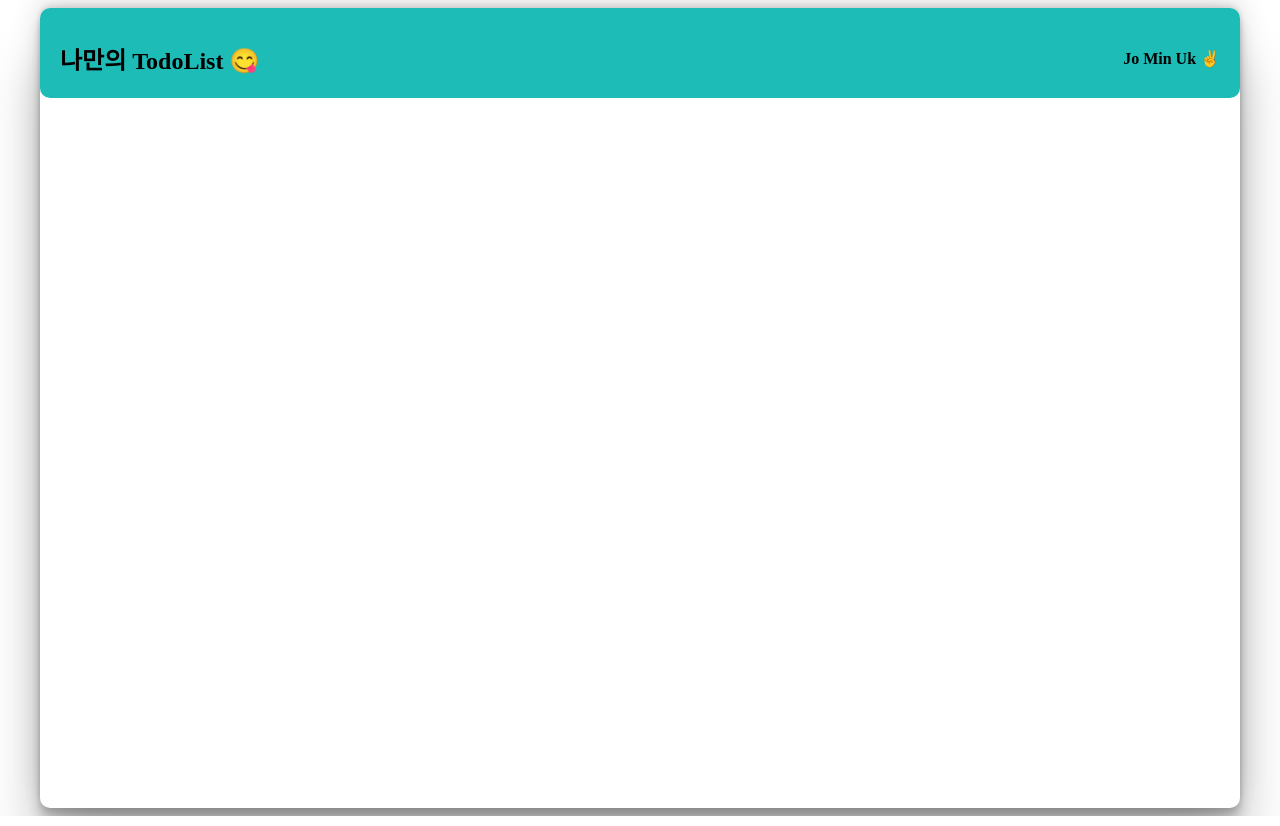
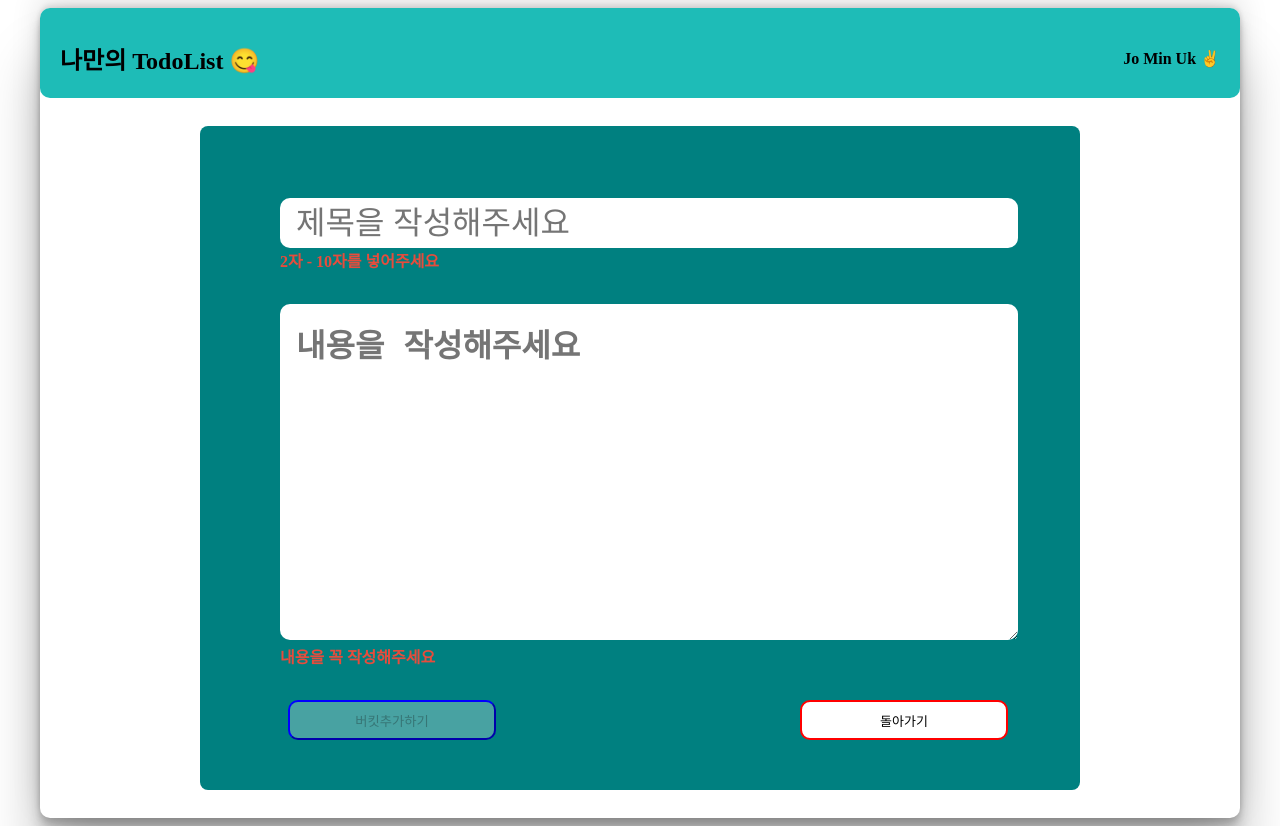
Before and after one commit to jominuk/TodoType.Prac, a React (Create React App) app: page /add in a window 1280 px wide. Built offline with nearby package versions, Linux system fonts and the light colour scheme.

Commit message:
:sparkles: addTodo

```diff
--- a/db.json
+++ b/db.json
@@ -1,16 +1,10 @@
 {
-  "posts": [
+  "todos": [
     {
-      "id": 1,
-      "title": "json-server",
-      "author": "typicode"
-    }
-  ],
-  "comments": [
-    {
-      "id": 1,
-      "body": "some comment",
-      "postId": 1
+      "id": "1685408587419.0732",
+      "title": "서버를",
+      "body": "실행안했어요",
+      "isDone": false
     }
   ]
 }
--- /dev/null
+++ b/src/api/instance.tsx
@@ -0,0 +1,5 @@
+import axios from "axios";
+
+export const instance = axios.create({
+  baseURL: "http://localhost:3001",
+});
--- /dev/null
+++ b/src/api/todo.tsx
@@ -0,0 +1,15 @@
+import { useMutation, useQueryClient } from "@tanstack/react-query";
+import { instance } from "./instance";
+
+const addComment = async (payload: any) => {
+  const response = await instance.post("/todos", payload);
+  return response.data;
+};
+export const useAddComment = () => {
+  const queryClient = useQueryClient();
+  return useMutation(addComment, {
+    onSuccess: () => {
+      queryClient.invalidateQueries();
+    },
+  });
+};
--- a/src/components/Form.tsx
+++ b/src/components/Form.tsx
@@ -7,8 +7,9 @@ import { StButtonProps } from "src/typeing/type";
 const Form = (props: { button: StButtonProps }) => {
   const navigate = useNavigate();
   const onClickHandler = useCallback(() => {
-    navigate("/");
-  }, []);
+    navigate("/add");
+  }, [navigate]);
+
   return (
     <StAddDiv>
       <StButton onClick={onClickHandler} {...props.button}>
@@ -24,10 +25,7 @@ Form.defaultProps = {
     height: "70px",
     cursor: "pointer",
     borderRadius: "17px",
-    backgroundColor: "teal",
-    width: "400px",
-    color: "#fff",
-    fontWeight: 700,
+    width: "200px",
   },
 };
 
--- a/src/components/button/Button.tsx
+++ b/src/components/button/Button.tsx
@@ -24,6 +24,10 @@ const Button = styled.button<StButtonProps>`
   border-radius: ${({ borderRadius }) => borderRadius};
   background-color: white;
   cursor: pointer;
+  :hover {
+    transform: scale(1.1);
+    background-color: powderblue;
+  }
 `;
 
 export default StButton;
--- /dev/null
+++ b/src/pages/AddTodo.tsx
@@ -0,0 +1,159 @@
+import React, { useCallback, useState } from "react";
+import { useNavigate } from "react-router-dom";
+import styled from "styled-components";
+import StButton from "src/components/button/Button";
+import { useAddComment } from "src/api/todo";
+
+const AddTodo = () => {
+  const navigate = useNavigate();
+  const [input, setInput] = useState({
+    title: "",
+    body: "",
+  });
+
+  const { mutate } = useAddComment();
+
+  const onChangeHandler = useCallback((e: any) => {
+    const { name, value } = e.target;
+    setInput((prevState) => ({
+      ...prevState,
+      [name]: value,
+    }));
+  }, []);
+
+  const onSubmitHandler = (e: any) => {
+    e.preventDefault();
+    if (input.title.length < 2 || input.title.length > 10) {
+      return alert("제목을 2-10글자 사이로 넣어주세요");
+    }
+
+    const todo = {
+      id: `${new Date().getTime() + Math.random()}`,
+      title: input.title,
+      body: input.body,
+      isDone: false,
+    };
+
+    mutate(todo);
+
+    setInput({
+      title: "",
+      body: "",
+    });
+    navigate("/");
+  };
+
+  return (
+    <Addcontainer>
+      <AddBox>
+        <form onSubmit={onSubmitHandler}>
+          <TitleInput
+            type="text"
+            name="title"
+            value={input.title}
+            onChange={onChangeHandler}
+            placeholder="제목을 작성해주세요"
+          />
+          <StRed length={input.title.length}>2자 - 10자를 넣어주세요</StRed>
+          <BodoyInput
+            type="text"
+            name="body"
+            value={input.body}
+            onChange={onChangeHandler}
+            placeholder="내용을 작성해주세요"
+          />
+          <StRed2 length={input.body.length}>내용을 꼭 작성해주세요</StRed2>
+          <BtnBox>
+            <BucketAddButton disabled={input.body.length > 0 ? false : true}>
+              버킷추가하기
+            </BucketAddButton>
+            <StButton
+              width="13rem"
+              height="40px"
+              borderColor="red"
+              onClick={() => {
+                navigate("/");
+              }}
+            >
+              돌아가기
+            </StButton>
+          </BtnBox>
+        </form>
+      </AddBox>
+    </Addcontainer>
+  );
+};
+
+const BucketAddButton = styled.button`
+  width: 13rem;
+  height: 40px;
+  border-color: blue;
+  cursor: pointer;
+  :hover {
+    transform: scale(1.1);
+    background-color: powderblue;
+  }
+  border-radius: 10px;
+`;
+const StRed = styled.div<{ length: number }>`
+  display: ${({ length }) => (length > 2 && length <= 10 ? "none" : "block")};
+  color: #e74c3c;
+  font-weight: 600;
+  position: absolute;
+`;
+
+const StRed2 = styled.div<{ length: number }>`
+  display: ${({ length }) => (length > 0 ? "none" : "block")};
+  color: #e74c3c;
+  font-weight: 600;
+  position: absolute;
+`;
+
+const Addcontainer = styled.div`
+  width: 100%;
+  height: 90vh;
+  display: flex;
+  align-items: center;
+  justify-content: center;
+`;
+
+const AddBox = styled.div`
+  width: 60%;
+  height: 32rem;
+  background-color: teal;
+  border-radius: 8px;
+  padding: 4.5rem 5rem 5rem 5rem;
+`;
+
+const TitleInput = styled.input`
+  width: 100%;
+  height: 3rem;
+  border-radius: 10px;
+  border: 0px;
+  font-size: 2rem;
+  padding-left: 1rem;
+`;
+
+const BodoyInput = styled.textarea<{ type: string }>`
+  width: 98%;
+  height: 19rem;
+  border-radius: 10px;
+  border: 0px;
+  padding: 1rem;
+  margin-top: 3.5rem;
+  font-size: 1.5rem;
+  ::placeholder {
+    font-size: 2rem;
+    font-weight: 600;
+  }
+`;
+
+const BtnBox = styled.div`
+  width: 100%;
+  display: flex;
+  justify-content: space-between;
+  margin-top: 3rem;
+  padding: 0.5rem;
+`;
+
+export default AddTodo;
--- a/src/shared/Router.tsx
+++ b/src/shared/Router.tsx
@@ -3,6 +3,7 @@ import { BrowserRouter, Route, Routes } from "react-router-dom";
 import Home from "src/pages/Home";
 import Header from "src/components/ui/Header";
 import Layout from "src/components/ui/Layout";
+import AddTodo from "src/pages/AddTodo";
 
 const Router = () => {
   return (
@@ -11,6 +12,7 @@ const Router = () => {
         <Header />
         <Routes>
           <Route path="/" element={<Home />} />
+          <Route path="/add" element={<AddTodo />} />
         </Routes>
       </Layout>
     </BrowserRouter>
```
